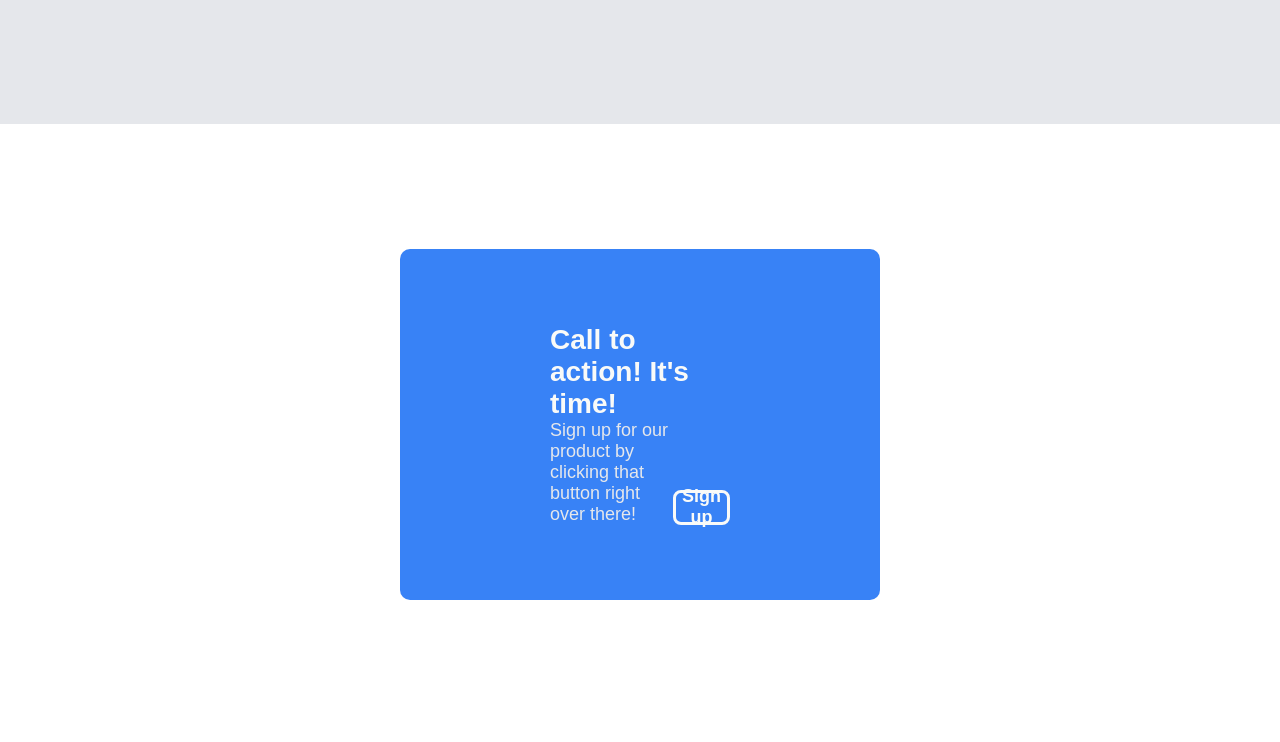
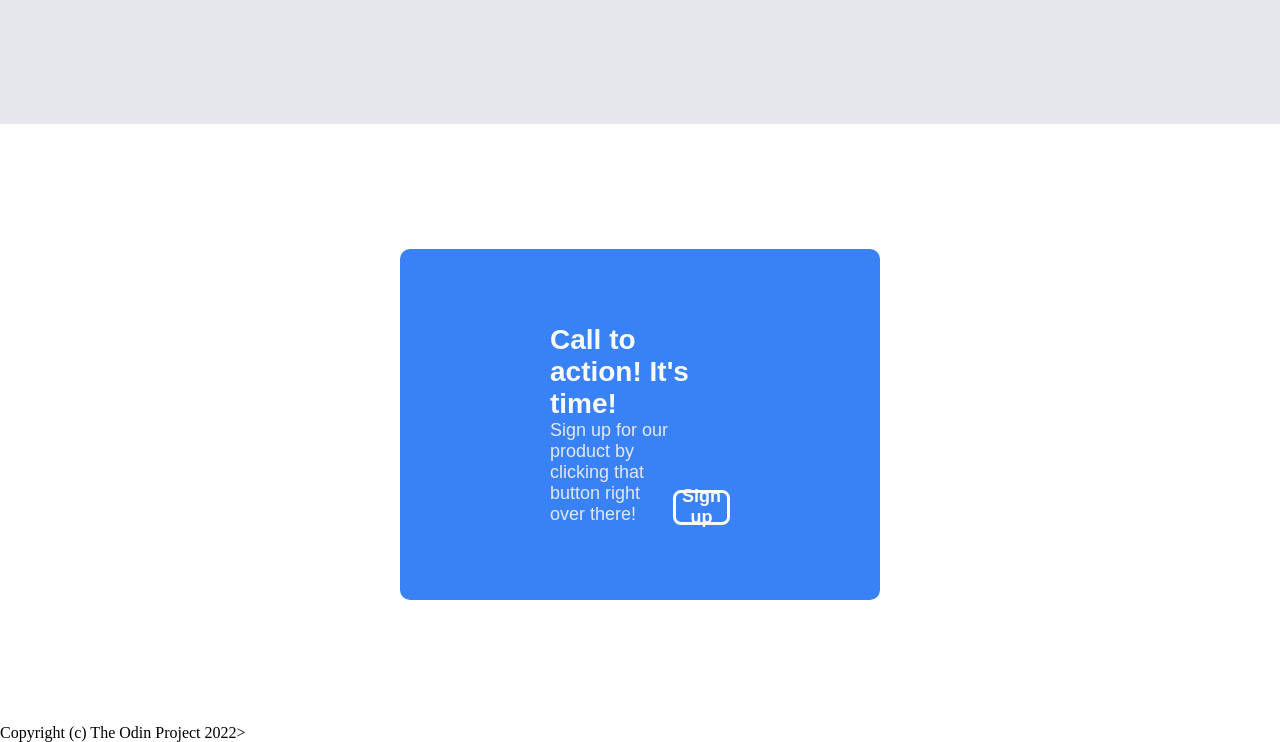
Before and after one commit to ZionMGitHub/Landing-Page, a plain HTML site: page index.html in a window 1280 px wide. Shown: the part 1298-2040 px from the top of the page. Drawn offline with Linux system fonts and the light colour scheme.

Commit message:
Complete HTML for footer section

```diff
--- a/index.html
+++ b/index.html
@@ -81,5 +81,11 @@
                 </div>
             </div>
         </div>
+
+        <div class="footer">
+            <div class="footer-text">
+                Copyright (c) The Odin Project 2022>
+            </div>
+        </div>
     </body>
 </html>
```
